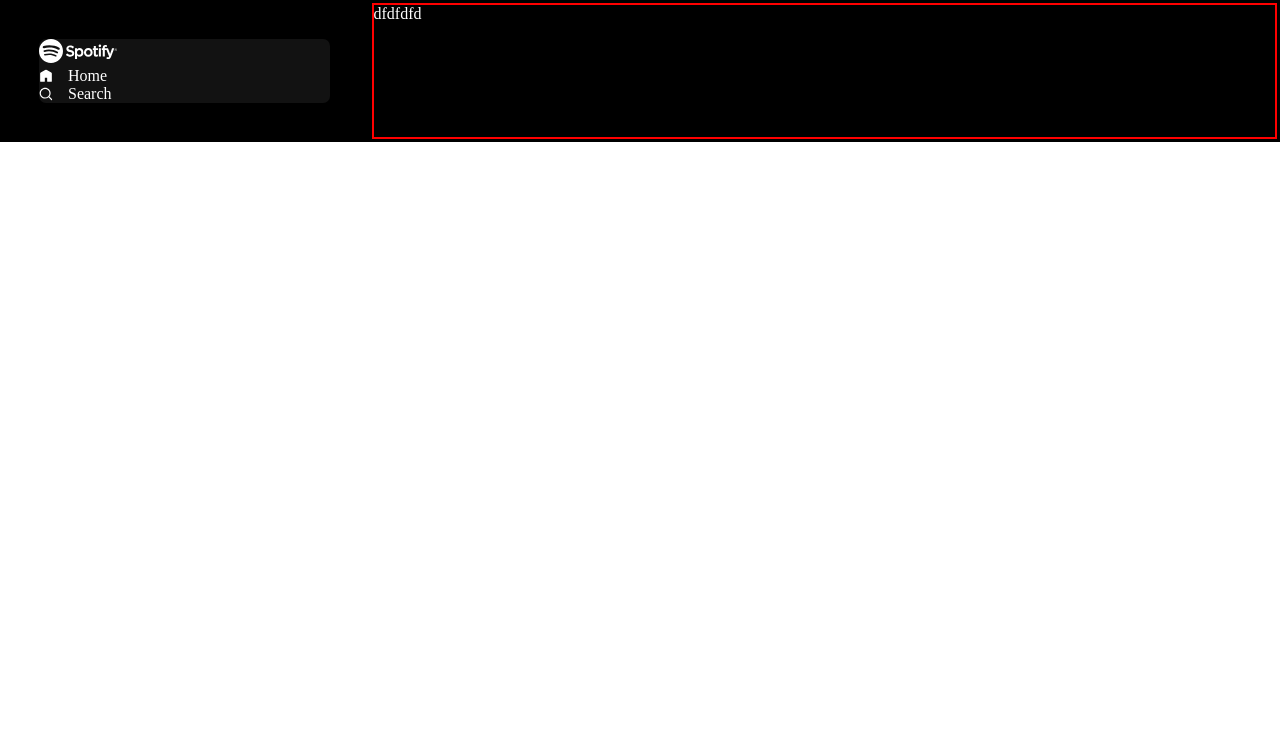
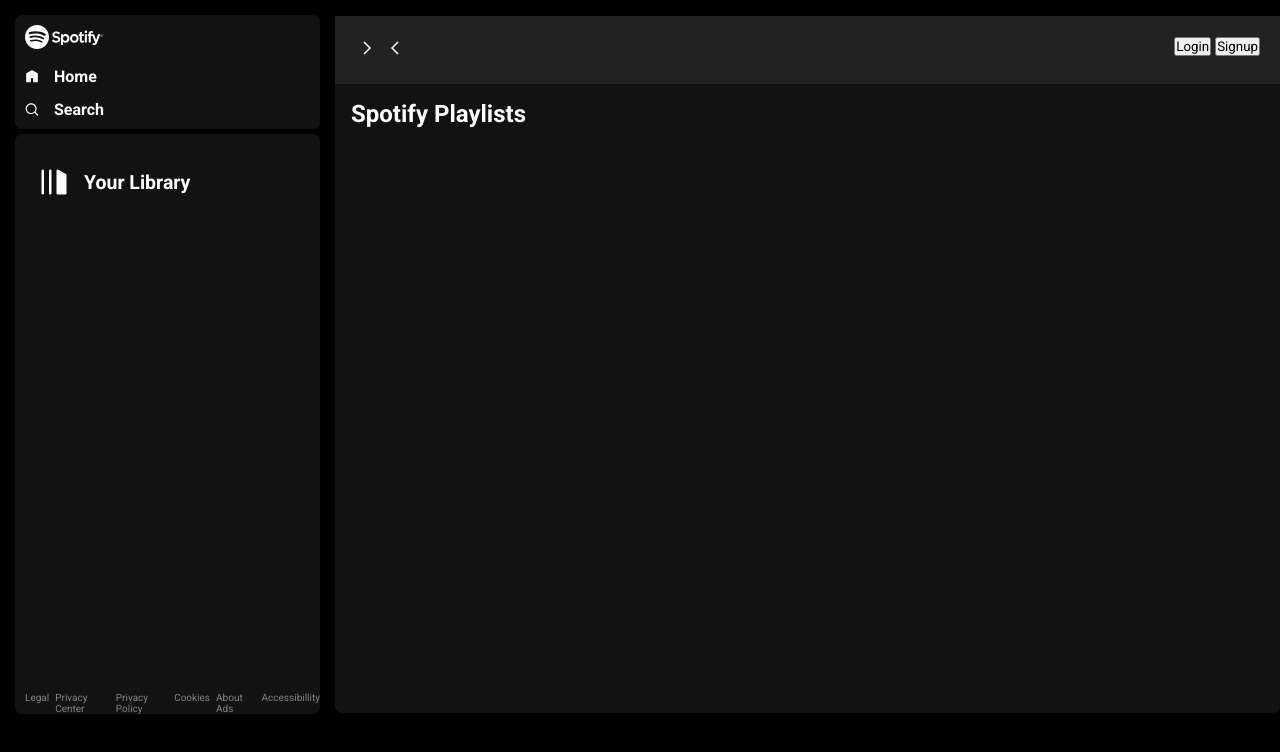
Before and after one commit to belal87/openSpotify, a plain HTML site: page index.html in a window 1280 px wide. Drawn offline with Linux system fonts and the light colour scheme.

Commit message:
add something

```diff
--- a/index.html
+++ b/index.html
@@ -9,7 +9,7 @@
   <body>
     <div class="container flex bg_black">
       <div class="left">
-        <div class="home bg_grey rounded m-1">
+        <div class="home bg_grey rounded m-1 p-1">
           <div class="logo">
             <img class="invert" src="logo.svg" alt="logo" />
           </div>
@@ -18,10 +18,90 @@
             <li><img class="invert" src="search.svg" alt="search" />Search</li>
           </ul>
         </div>
-        <div class="library bg_grey rounded m-1"></div>
+
+        <div class="library bg_grey rounded m-1 p-1">
+          <div class="heading">
+            <img class="invert" src="img/playlist.svg" alt="" />
+            <h2>Your Library</h2>
+          </div>
+          <div class="footer">
+            <div>
+              <a href="https://www.spotify.com/jp/legal"><span>Legal</span></a>
+            </div>
+            <div>
+              <a href="https://www.spotify.com/jp/legal"
+                ><span>Privacy Center</span></a
+              >
+            </div>
+            <div>
+              <a href="https://www.spotify.com/jp/legal"
+                ><span>Privacy Policy </span></a
+              >
+            </div>
+            <div>
+              <a href="https://www.spotify.com/jp/legal"
+                ><span>Cookies</span></a
+              >
+            </div>
+            <div>
+              <a href="https://www.spotify.com/jp/legal"
+                ><span>About Ads</span></a
+              >
+            </div>
+            <div>
+              <a href="https://www.spotify.com/jp/legal"
+                ><span>Accessibillity</span></a
+              >
+            </div>
+          </div>
+        </div>
       </div>
 
-      <div class="border right">dfdfdfd</div>
+      <div class="right bg_grey rounded">
+        <div class="header">
+          <div class="nav">
+            <svg
+              width="24"
+              height="24"
+              viewBox="0 0 24 24"
+              fill="none"
+              xmlns="http://www.w3.org/2000/svg"
+            >
+              <path
+                d="M9.00005 6L15 12L9 18"
+                stroke="#ffffff"
+                stroke-width="1.5"
+                stroke-miterlimit="16"
+              />
+            </svg>
+            <svg
+              width="24"
+              height="24"
+              viewBox="0 0 24 24"
+              fill="none"
+              xmlns="http://www.w3.org/2000/svg"
+            >
+              <path
+                d="M15 6L9 12L15 18"
+                stroke="#ffffff"
+                stroke-width="1.5"
+                stroke-miterlimit="16"
+              />
+            </svg>
+          </div>
+          <div class="buttons">
+            <button>Login</button>
+            <button>Signup</button>
+          </div>
+        </div>
+
+        <div class="spotifyPlaylists">
+          <h2>Spotify Playlists</h2>
+          <div class="cardContainer">
+            <div class="card"></div>
+          </div>
+        </div>
+      </div>
     </div>
   </body>
 </html>
--- a/style.css
+++ b/style.css
@@ -1,10 +1,13 @@
+@import url("https://fonts.googleapis.com/css2?family=Roboto:ital,wght@0,300;0,400;0,700;1,300;1,400;1,700&display=swap");
+
 * {
   margin: 0;
   padding: 0;
+  font-family: "Roboto", sans-serif;
 }
 body {
-  /* background-color: black;
-  color: white; */
+  background-color: black;
+  color: white;
 }
 
 .border {
@@ -45,14 +48,65 @@
 }
 .left {
   width: 25vw;
-  padding: 34px;
+  padding: 10px;
 }
 .right {
   width: 75vw;
+  margin: 16px 0;
+}
+.home {
 }
 .home ul li {
   display: flex;
   gap: 15px;
   width: 14px;
   list-style: none;
+  padding-top: 14px;
+  font-weight: bold;
 }
+.p-1 {
+  padding: 10px;
+}
+.heading {
+  display: flex;
+  gap: 15px;
+  width: 100%;
+  padding-top: 14px;
+  font-weight: bold;
+  font-size: 13px;
+  align-items: center;
+  padding: 23px 14px;
+}
+.heading img {
+  width: 30px;
+}
+.library {
+  position: relative;
+  min-height: 70vh;
+}
+
+.footer {
+  display: flex;
+  font-size: 10px;
+  gap: 6px;
+  position: absolute;
+  bottom: 0;
+}
+.footer a {
+  color: gray;
+  text-decoration: none;
+}
+
+.header {
+  display: flex;
+  justify-content: space-between;
+  background-color: rgb(34 34 34);
+}
+
+.header > * {
+  padding: 20px;
+}
+
+.spotifyPlaylists {
+  padding: 16px;
+}
```
